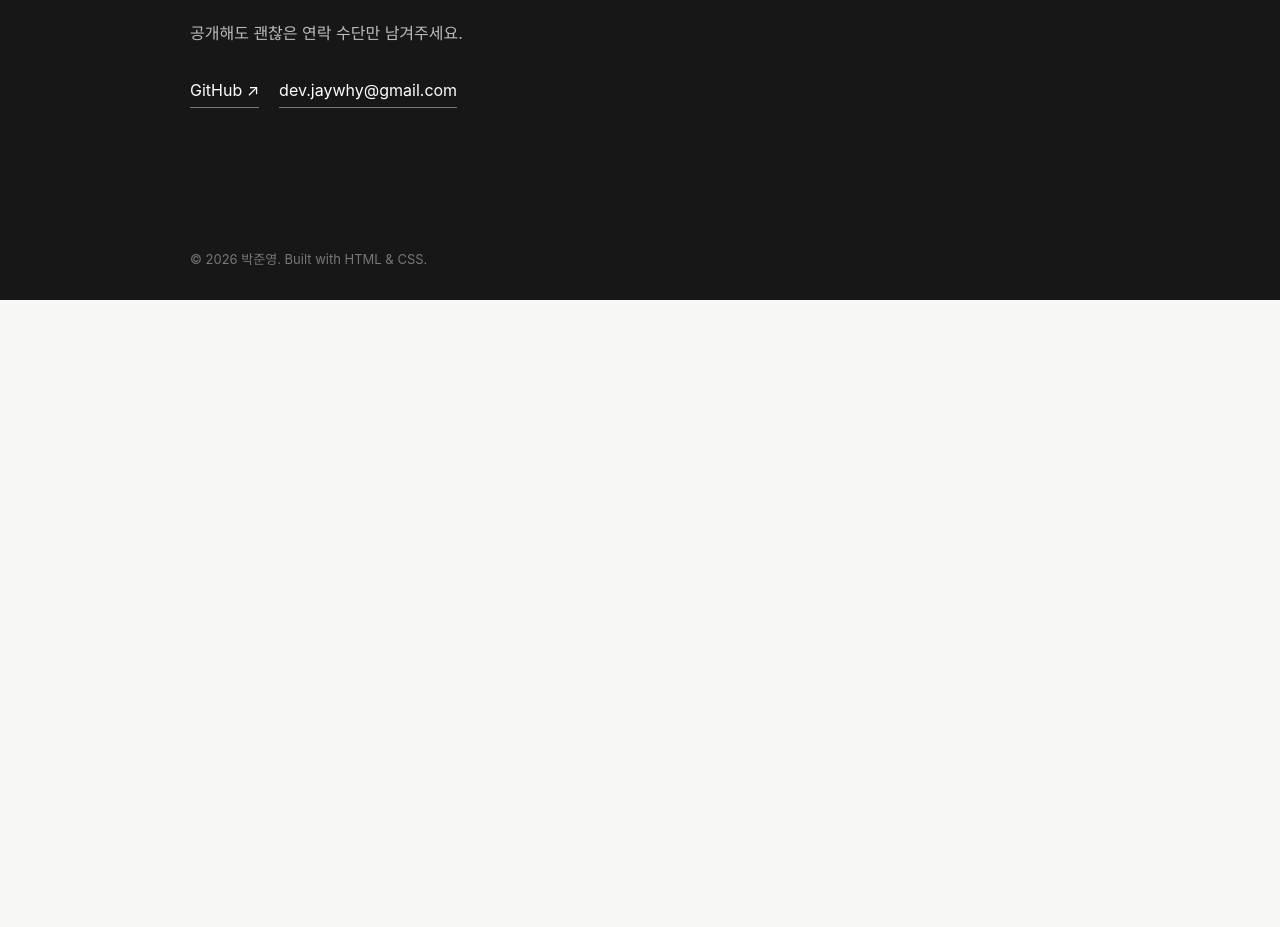
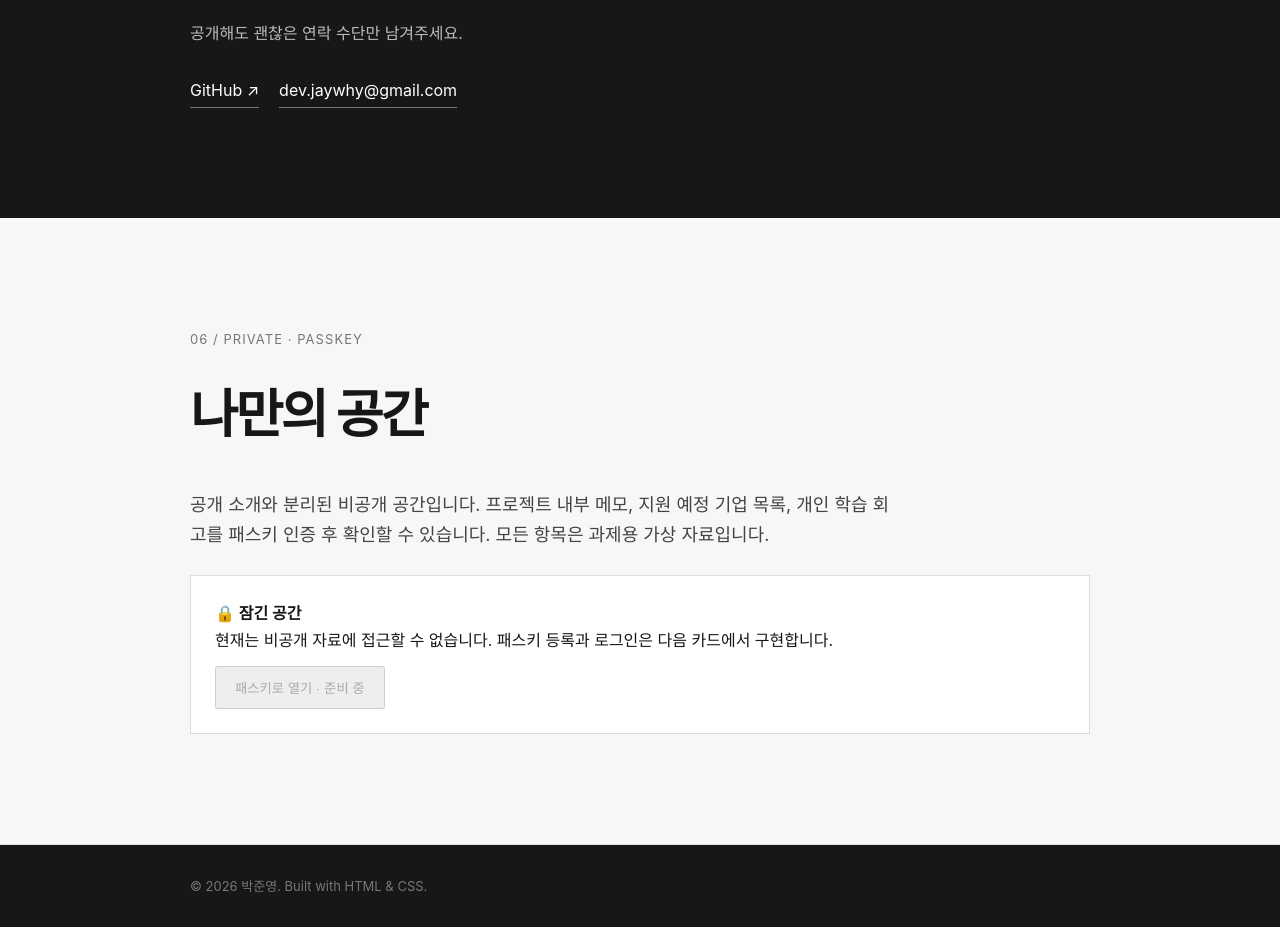
Before and after one commit to DEV-JayWhy/ALEPH_Subject_08, a plain HTML site: page index.html in a window 1280 px wide. Shown: the part 4286-5213 px from the top of the page. Before the commit the page ends 4586 px from the top, so only its background shows below. Drawn offline with Linux system fonts and the light colour scheme.

Commit message:
Card 1: add clearly separated locked private section

```diff
--- a/index.html
+++ b/index.html
@@ -781,6 +781,21 @@
       </div>
     </section>
 
+
+    <!-- PRIVATE: contents are never embedded in this public document -->
+    <section id="private-space" class="private-space" tabindex="0">
+      <div class="container">
+        <div class="section-label">06 / PRIVATE · PASSKEY</div>
+        <h2>나만의 공간</h2>
+        <p class="about-text">공개 소개와 분리된 비공개 공간입니다. 프로젝트 내부 메모, 지원 예정 기업 목록, 개인 학습 회고를 패스키 인증 후 확인할 수 있습니다. 모든 항목은 과제용 가상 자료입니다.</p>
+        <div role="status" style="margin-top:24px;padding:24px;border:1px solid #ddd;background:white">
+          <strong>🔒 잠긴 공간</strong>
+          <p>현재는 비공개 자료에 접근할 수 없습니다. 패스키 등록과 로그인은 다음 카드에서 구현합니다.</p>
+          <button type="button" disabled style="margin-top:12px;padding:10px 18px;cursor:not-allowed">패스키로 열기 · 준비 중</button>
+        </div>
+      </div>
+    </section>
+
   </main>
 
 
```
